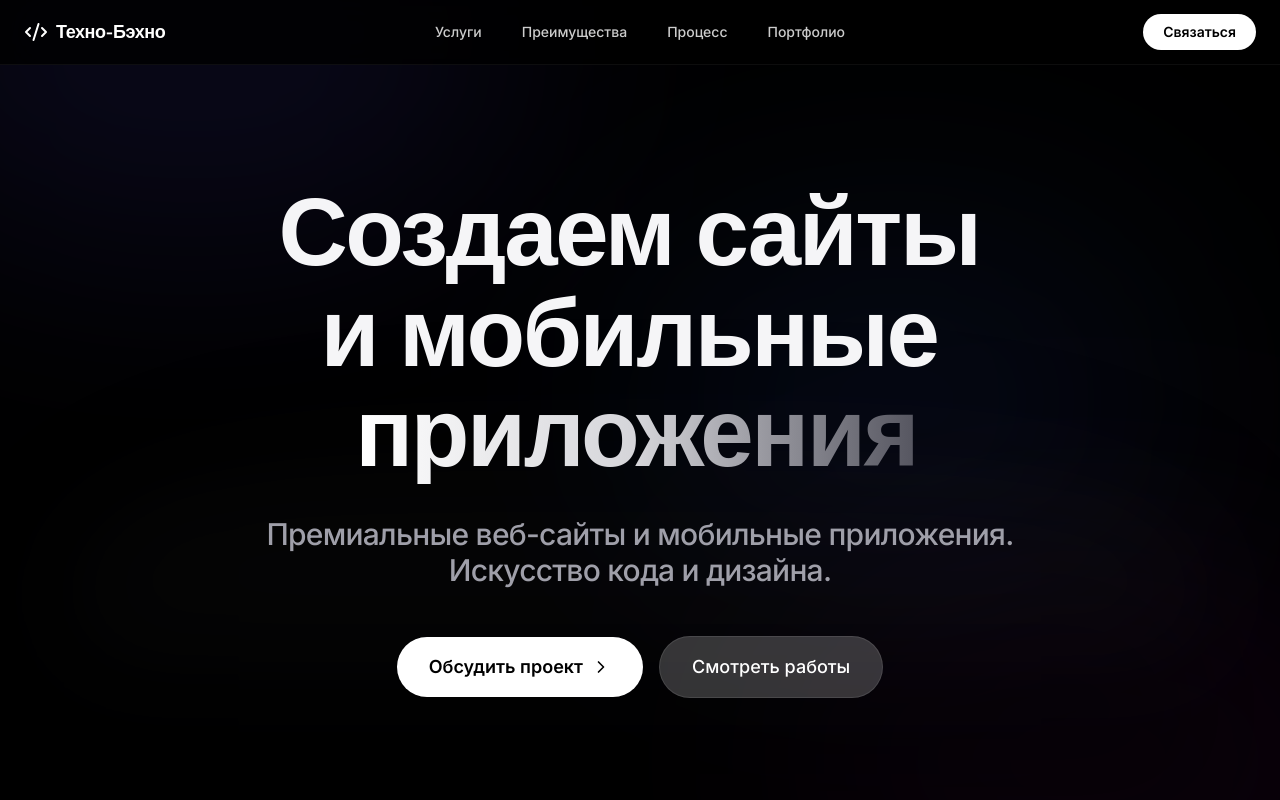
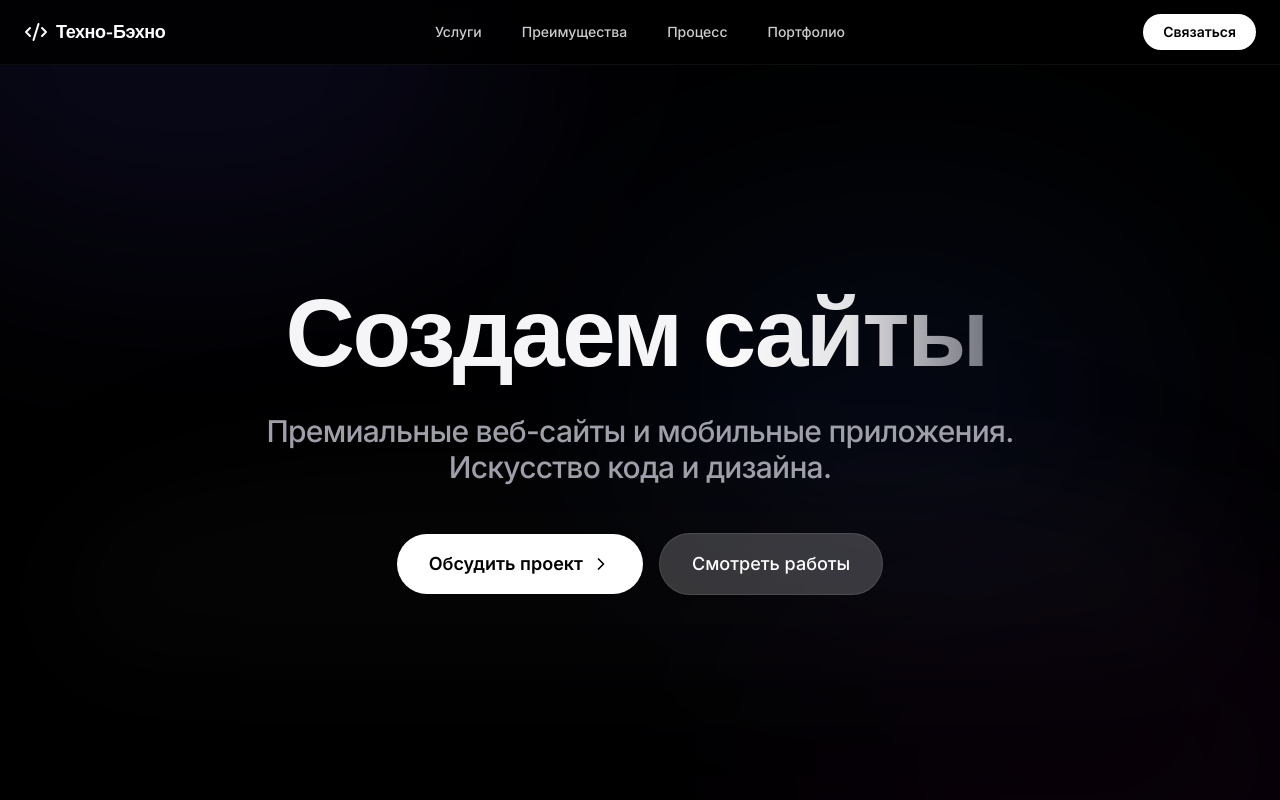
Before and after one commit to echopro-create/techno-bechno, a Next.js app: page / in a window 1280 px wide. Shown: the top 800 px of the page. Built offline with nearby package versions, Linux system fonts and the light colour scheme.

Commit message:
fix(ui): shorten H1 to 'Создаем сайты' in a single line as requested

```diff
--- a/components/Hero.tsx
+++ b/components/Hero.tsx
@@ -38,12 +38,11 @@ export function Hero() {
           variants={textContainer}
           initial="hidden"
           animate="show"
-          className="text-[2.5rem] leading-[1.05] sm:text-5xl md:text-6xl lg:text-7xl font-semibold tracking-tight mb-8 font-display text-center text-balance max-w-5xl mx-auto"
+          className="text-4xl sm:text-5xl md:text-6xl lg:text-[5rem] xl:text-[6rem] font-semibold tracking-tight mb-8 font-display text-center whitespace-nowrap"
         >
-          <span className="sr-only">Создаем сайты и мобильные приложения</span>
-          <motion.span variants={textItem} className="inline-block" aria-hidden="true">Создаем сайты&nbsp;</motion.span>
-          <motion.span variants={textItem} className="inline-block" aria-hidden="true">и мобильные&nbsp;</motion.span>
-          <motion.span variants={textItem} className="inline-block text-transparent bg-clip-text bg-gradient-to-r from-white via-zinc-300 to-zinc-600" aria-hidden="true">приложения</motion.span>
+          <span className="sr-only">Создаем сайты</span>
+          <motion.span variants={textItem} className="inline-block" aria-hidden="true">Создаем&nbsp;</motion.span>
+          <motion.span variants={textItem} className="inline-block text-transparent bg-clip-text bg-gradient-to-r from-white via-zinc-200 to-zinc-500" aria-hidden="true">сайты</motion.span>
         </motion.h1>
         <motion.p
           initial={{ opacity: 0, y: 20 }}
```
